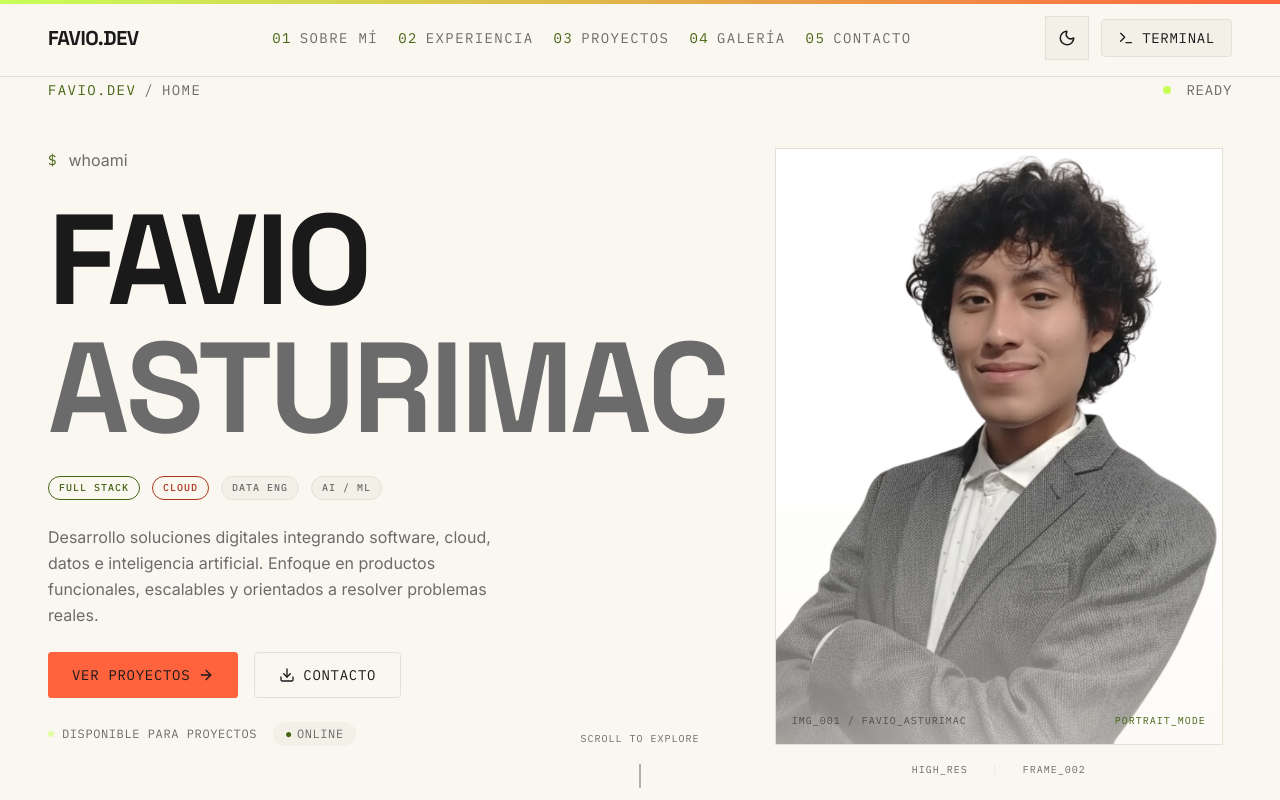
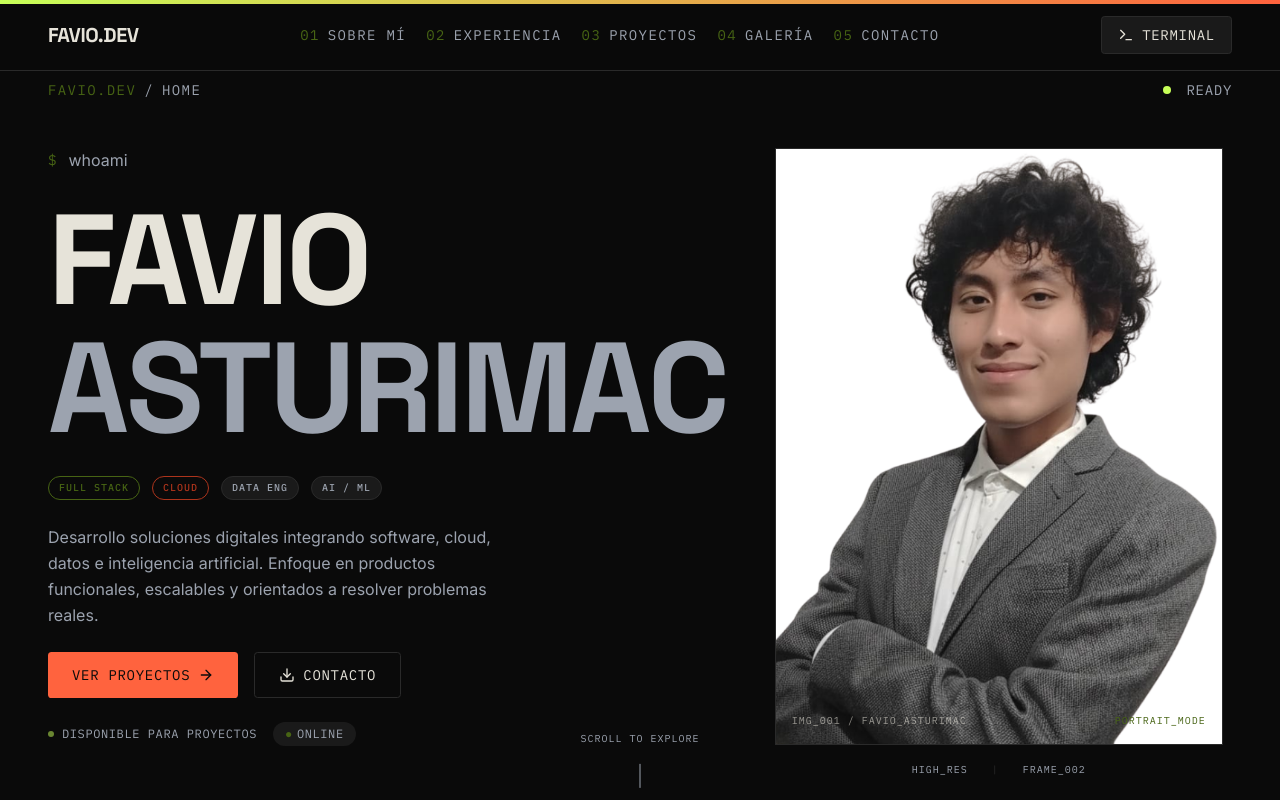
Before and after one commit to Favio-coder/portafolio-profesional, a Next.js app: page / in a window 1280 px wide. Shown: the top 800 px of the page. Built offline with nearby package versions, Linux system fonts and the light colour scheme.

Commit message:
Fix: Cambiar a modo dark

```diff
--- a/src/app/globals.css
+++ b/src/app/globals.css
@@ -42,38 +42,7 @@
 }
 
 :root {
-  --background: #FAF7F0;
-  --foreground: #1A1A1A;
-  --muted: #F3F0E8;
-  --muted-foreground: #6B6B6B;
-  --border: #E5E0D6;
-  --accent: #FF633E;
-  --accent-foreground: #1A1A1A;
-  --primary: #C7FF58;
-  --primary-foreground: #1A1A1A;
-  --secondary: #E5E0D6;
-  --secondary-foreground: #1A1A1A;
-  --ring: #ad341c;
-  --card: #FFFFFF;
-  --card-foreground: #1A1A1A;
-  --popover: #FFFFFF;
-  --popover-foreground: #1A1A1A;
-  --destructive: #DC2626;
-  --input: #E5E0D6;
-  --radius: 0.375rem;
-  --primary-ink: #476414;
-  --accent-ink: #ad341c;
-  color-scheme: light;
-
-  --font-sans: "Inter", system-ui, sans-serif;
-  --font-heading: "Space Grotesk", system-ui, sans-serif;
-  --font-mono: "IBM Plex Mono", monospace;
-}
-
-.dark {
   color-scheme: dark;
-  --primary-ink: #C7FF58;
-  --accent-ink: #FF866A;
   --background: #0A0A0A;
   --foreground: #E6E3D9;
   --muted: #1A1A1A;
@@ -92,6 +61,13 @@
   --popover-foreground: #E6E3D9;
   --destructive: #EF4444;
   --input: #2A2A2A;
+  --radius: 0.375rem;
+  --primary-ink: #476414;
+  --accent-ink: #ad341c;
+
+  --font-sans: "Inter", system-ui, sans-serif;
+  --font-heading: "Space Grotesk", system-ui, sans-serif;
+  --font-mono: "IBM Plex Mono", monospace;
 }
 
 @layer base {
--- a/src/app/layout.tsx
+++ b/src/app/layout.tsx
@@ -55,9 +55,6 @@ export default function RootLayout({
 }) {
   return (
     <html suppressHydrationWarning lang="es" className={`${inter.variable} ${spaceGrotesk.variable} ${ibmPlexMono.variable}`}>
-      <head>
-        <script dangerouslySetInnerHTML={{ __html: `(function(){var theme;try{theme=localStorage.getItem("favio-theme")}catch(e){}document.documentElement.classList.toggle("dark",theme==="dark"||(theme!=="light"&&window.matchMedia("(prefers-color-scheme: dark)").matches))})();` }} />
-      </head>
       <body className="min-h-full flex flex-col antialiased">
         <MotionProvider>
           <Navbar />
--- a/src/components/Hero.tsx
+++ b/src/components/Hero.tsx
@@ -177,7 +177,7 @@ export default function Hero() {
                     isPixel ? "scale-100 opacity-100" : "scale-95 opacity-0"
                   }`}
                 />
-                <div className="absolute inset-0 bg-gradient-to-t from-background/60 via-transparent to-transparent pointer-events-none" />
+                <div className="absolute inset-0 bg-linear-to- from-background/60 via-transparent to-transparent pointer-events-none" />
 
                 <div className="absolute bottom-4 left-4 right-4 flex items-center justify-between">
                   <div className="font-mono text-[0.625rem] uppercase tracking-widest text-foreground/60">
--- a/src/components/Navbar.tsx
+++ b/src/components/Navbar.tsx
@@ -3,8 +3,7 @@
 import { useState, useEffect, useRef } from "react";
 import Link from "next/link";
 import { motion, AnimatePresence } from "motion/react";
-import ThemeToggle from "@/components/ThemeToggle";
-import { Terminal } from "lucide-react";
+import { Terminal, Menu, X } from "lucide-react";
 
 const navegacion = [
   { numero: "01", label: "SOBRE MÍ", id: "about" },
@@ -214,7 +213,6 @@ export default function Navbar() {
           </div>
 
           <div className="flex items-center gap-3">
-            <ThemeToggle />
             <button
               type="button"
               onClick={() => setTerminalOpen(true)}
@@ -223,40 +221,21 @@ export default function Navbar() {
               <Terminal className="size-4" aria-hidden="true" />
               <span>TERMINAL</span>
             </button>
-          </div>
 
             <button
-            className="flex flex-col items-center justify-center gap-4 xl:hidden p-2"
+              type="button"
+              className="xl:hidden p-2"
               onClick={() => setMenuOpen(!menuOpen)}
               aria-label={menuOpen ? "Cerrar menú" : "Abrir menú"}
               aria-expanded={menuOpen}
             >
-            <motion.span
-              className="h-0.5 w-7 bg-foreground origin-center"
-              animate={{
-                rotate: menuOpen ? 45 : 0,
-                y: menuOpen ? 5 : 0,
-              }}
-              transition={{ type: "spring", stiffness: 400, damping: 30 }}
-            />
-            <motion.span
-              className="h-0.5 w-7 bg-foreground origin-center"
-              animate={{
-                opacity: menuOpen ? 0 : 1,
-                rotate: menuOpen ? -45 : 0,
-                y: menuOpen ? -5 : 0,
-              }}
-              transition={{ type: "spring", stiffness: 400, damping: 30 }}
-            />
-            <motion.span
-              className="h-0.5 w-7 bg-foreground origin-center"
-              animate={{
-                rotate: menuOpen ? -45 : 0,
-                y: menuOpen ? -5 : 0,
-              }}
-              transition={{ type: "spring", stiffness: 400, damping: 30 }}
-            />
+              {menuOpen ? (
+                <X className="size-6 text-foreground" aria-hidden="true" />
+              ) : (
+                <Menu className="size-6 text-foreground" aria-hidden="true" />
+              )}
             </button>
+          </div>
         </nav>
 
         <AnimatePresence>
@@ -281,6 +260,15 @@ export default function Navbar() {
                     <span>{item.label}</span>
                   </a>
                 ))}
+                <button
+                  type="button"
+                  onClick={() => { setMenuOpen(false); setTerminalOpen(true); }}
+                  className="w-full flex items-center gap-3 py-3 font-mono text-sm uppercase tracking-widest text-muted-foreground hover:text-foreground transition-colors"
+                >
+                  <span className="text-primary-ink">06</span>
+                  <span className="text-border">/</span>
+                  <span>TERMINAL</span>
+                </button>
               </div>
               <div className="mt-4 pt-4 border-t border-border flex items-center gap-3">
                 <span className="h-1.5 w-1.5 rounded-full bg-primary animate-pulse" />
--- a/src/components/ThemeToggle.tsx
+++ /dev/null
@@ -1,23 +0,0 @@
-"use client";
-
-import { useSyncExternalStore } from "react";
-import { Moon, Sun } from "lucide-react";
-
-function subscribe(callback: () => void) {
-  const observer = new MutationObserver(callback);
-  observer.observe(document.documentElement, { attributes: true, attributeFilter: ["class"] });
-  return () => observer.disconnect();
-}
-
-export default function ThemeToggle() {
-  const dark = useSyncExternalStore(subscribe, () => document.documentElement.classList.contains("dark"), () => false);
-  function toggle() {
-    const next = !document.documentElement.classList.contains("dark");
-    document.documentElement.classList.toggle("dark", next);
-    try { localStorage.setItem("favio-theme", next ? "dark" : "light"); } catch { /* Storage may be blocked. */ }
-  }
-  return <button type="button" onClick={toggle} aria-label="Modo oscuro" aria-pressed={dark} title="Cambiar tema"
-    className="inline-flex size-11 shrink-0 items-center justify-center border border-border bg-muted text-foreground hover:bg-secondary">
-    {dark ? <Sun size={18} aria-hidden="true" /> : <Moon size={18} aria-hidden="true" />}
-  </button>;
-}
```
Lines whose indentation alone changed are shown as unchanged.
